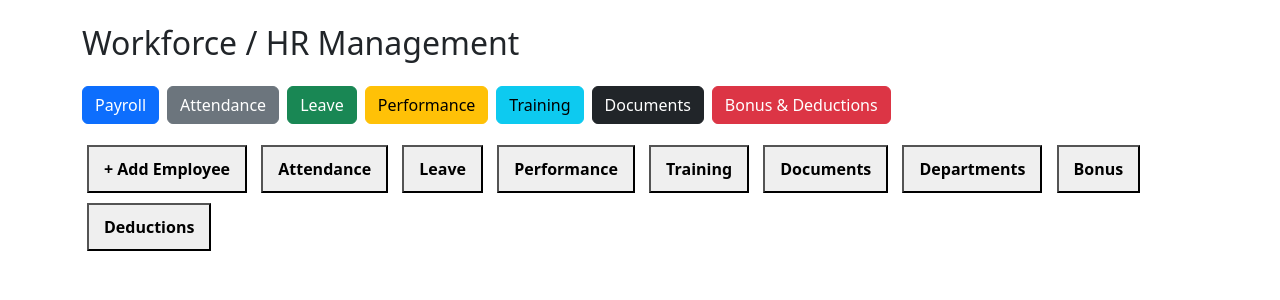
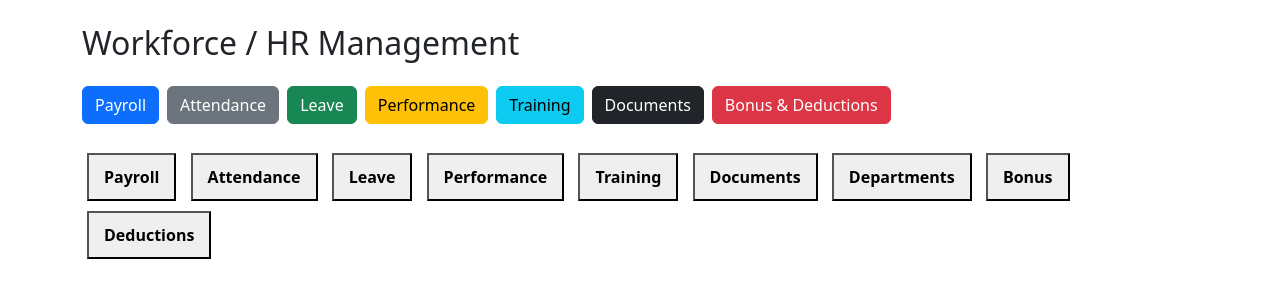
Before and after one commit to Madhan12-tech/erp-management-system, a Flask app: page /workforce in a window 1280 px wide. Shown: the top 300 px of the page. Run offline with Flask 3, Linux system fonts and the light colour scheme; the visitor is signed in with stand-in values (Sample User, id 1); data that the repository does not hold is empty.

Commit message:
Update workforce.html

```diff
--- a/templates/workforce.html
+++ b/templates/workforce.html
@@ -1,4 +1,4 @@
-<!-- workforce.html - PART 1: Basic Layout and Tabs -->
+<!-- PART 1: Basic Layout and Style -->
 <!DOCTYPE html>
 <html lang="en">
 <head>
@@ -15,7 +15,6 @@
             overflow: auto;
             background-color: rgba(0,0,0,0.6);
         }
-
         .popup-content {
             background-color: #fff;
             margin: 5% auto;
@@ -27,35 +26,28 @@
             max-height: 90%;
             overflow-y: auto;
         }
-
         .table-container {
             overflow-x: auto;
             margin-top: 10px;
         }
-
         .popup-content table {
             width: 100%;
             border-collapse: collapse;
         }
-
         .popup-content th, .popup-content td {
             border: 1px solid #ccc;
             padding: 8px;
             text-align: left;
         }
-
         .popup-content th {
             background-color: #f2f2f2;
         }
-
         button.close {
             margin-top: 20px;
         }
-
         .popup-buttons {
             margin-bottom: 20px;
         }
-
         .popup-buttons button {
             margin: 5px;
             padding: 10px 15px;
@@ -66,7 +58,6 @@ button.close {
 <body>
 <div class="container py-4">
     <h2 class="mb-4">Workforce / HR Management</h2>
-
     <div class="d-flex flex-wrap gap-2 mb-3">
         <button class="btn btn-primary" onclick="openPopup('payrollPopup')">Payroll</button>
         <button class="btn btn-secondary" onclick="openPopup('attendancePopup')">Attendance</button>
@@ -76,8 +67,6 @@ button.close {
         <button class="btn btn-dark" onclick="openPopup('documentsPopup')">Documents</button>
         <button class="btn btn-danger" onclick="openPopup('bonusDeductionPopup')">Bonus & Deductions</button>
     </div>
-
-        <!-- JavaScript to handle popups -->
     <script>
         function openPopup(id) {
             document.getElementById(id).style.display = 'block';
@@ -91,7 +80,7 @@ button.close {
   <div class="popup-content">
     <h3>Payroll Management</h3>
 
-    <form method="POST" action="/add_workforce">
+    <form method="POST" action="/workforce">
       <input type="text" name="name" placeholder="Employee Name" required>
       <input type="text" name="department" placeholder="Department" required>
       <input type="number" name="salary" placeholder="Salary" required>
@@ -118,7 +107,7 @@ button.close {
           </tr>
         </thead>
         <tbody>
-          {% for row in workforce %}
+          {% for row in data %}
           <tr>
             <td>{{ row[0] }}</td>
             <td>{{ row[1] }}</td>
@@ -145,10 +134,11 @@ button.close {
   <div class="popup-content">
     <h3>Mark Attendance</h3>
 
-    <form method="POST" action="/add_attendance">
+    <form method="POST" action="/hr/attendance">
       <input type="text" name="name" placeholder="Employee Name" required>
       <input type="date" name="date" required>
       <select name="status" required>
+        <option value="">Select Status</option>
         <option value="Present">Present</option>
         <option value="Absent">Absent</option>
         <option value="Leave">Leave</option>
@@ -187,11 +177,11 @@ button.close {
   <div class="popup-content">
     <h3>Leave Management</h3>
 
-    <form method="POST" action="/add_leave">
+    <form method="POST" action="/hr/leave">
       <input type="text" name="name" placeholder="Employee Name" required>
       <input type="date" name="from_date" required>
       <input type="date" name="to_date" required>
-      <input type="text" name="reason" placeholder="Reason" required>
+      <input type="text" name="reason" placeholder="Reason for Leave" required>
       <button type="submit">Add Leave</button>
     </form>
 
@@ -227,7 +217,7 @@ button.close {
   <div class="popup-content">
     <h3>Performance Tracking</h3>
 
-    <form method="POST" action="/add_performance">
+    <form method="POST" action="/hr/performance">
       <input type="text" name="name" placeholder="Employee Name" required>
       <input type="text" name="month" placeholder="Month (e.g., July)" required>
       <input type="number" name="score" placeholder="Performance Score" required>
@@ -267,7 +257,7 @@ button.close {
   <div class="popup-content">
     <h3>Training Records</h3>
 
-    <form method="POST" action="/add_training">
+    <form method="POST" action="/hr/training">
       <input type="text" name="name" placeholder="Employee Name" required>
       <input type="text" name="topic" placeholder="Training Topic" required>
       <input type="text" name="trainer" placeholder="Trainer Name" required>
@@ -307,7 +297,7 @@ button.close {
   <div class="popup-content">
     <h3>Upload Employee Documents</h3>
 
-    <form method="POST" action="/add_document">
+    <form method="POST" action="/hr/documents">
       <input type="text" name="name" placeholder="Employee Name" required>
       <input type="text" name="doc_type" placeholder="Document Type" required>
       <input type="date" name="uploaded_on" required>
@@ -345,7 +335,7 @@ button.close {
   <div class="popup-content">
     <h3>Assign Department</h3>
 
-    <form method="POST" action="/add_department">
+    <form method="POST" action="/hr/departments">
       <input type="text" name="name" placeholder="Employee Name" required>
       <input type="text" name="department" placeholder="Department Name" required>
       <button type="submit">Assign</button>
@@ -381,7 +371,7 @@ button.close {
   <div class="popup-content">
     <h3>Employee Bonus</h3>
 
-    <form method="POST" action="/add_bonus">
+    <form method="POST" action="/hr/bonus">
       <input type="text" name="name" placeholder="Employee Name" required>
       <input type="number" step="0.01" name="bonus" placeholder="Bonus Amount" required>
       <input type="date" name="date" required>
@@ -419,7 +409,7 @@ button.close {
   <div class="popup-content">
     <h3>Employee Deductions</h3>
 
-    <form method="POST" action="/add_deduction">
+    <form method="POST" action="/hr/deductions">
       <input type="text" name="name" placeholder="Employee Name" required>
       <input type="number" step="0.01" name="deduction" placeholder="Deduction Amount" required>
       <input type="text" name="reason" placeholder="Reason" required>
@@ -454,8 +444,9 @@ button.close {
     <button class="close" onclick="closePopup('deductionPopup')">Close</button>
   </div>
 </div>
-        <div class="popup-buttons">
-  <button onclick="openPopup('addEmployeePopup')">+ Add Employee</button>
+    <!-- Action Buttons -->
+<div class="popup-buttons mt-4">
+  <button onclick="openPopup('payrollPopup')">Payroll</button>
   <button onclick="openPopup('attendancePopup')">Attendance</button>
   <button onclick="openPopup('leavePopup')">Leave</button>
   <button onclick="openPopup('performancePopup')">Performance</button>
@@ -465,6 +456,8 @@ button.close {
   <button onclick="openPopup('bonusPopup')">Bonus</button>
   <button onclick="openPopup('deductionPopup')">Deductions</button>
 </div>
+
+<!-- JavaScript to Handle Popup and Filters -->
 <script>
   function openPopup(id) {
     document.getElementById(id).style.display = 'block';
@@ -482,5 +475,6 @@ button.close {
     });
   }
 </script>
+
 </body>
 </html>
```
Lines whose indentation alone changed are shown as unchanged.
